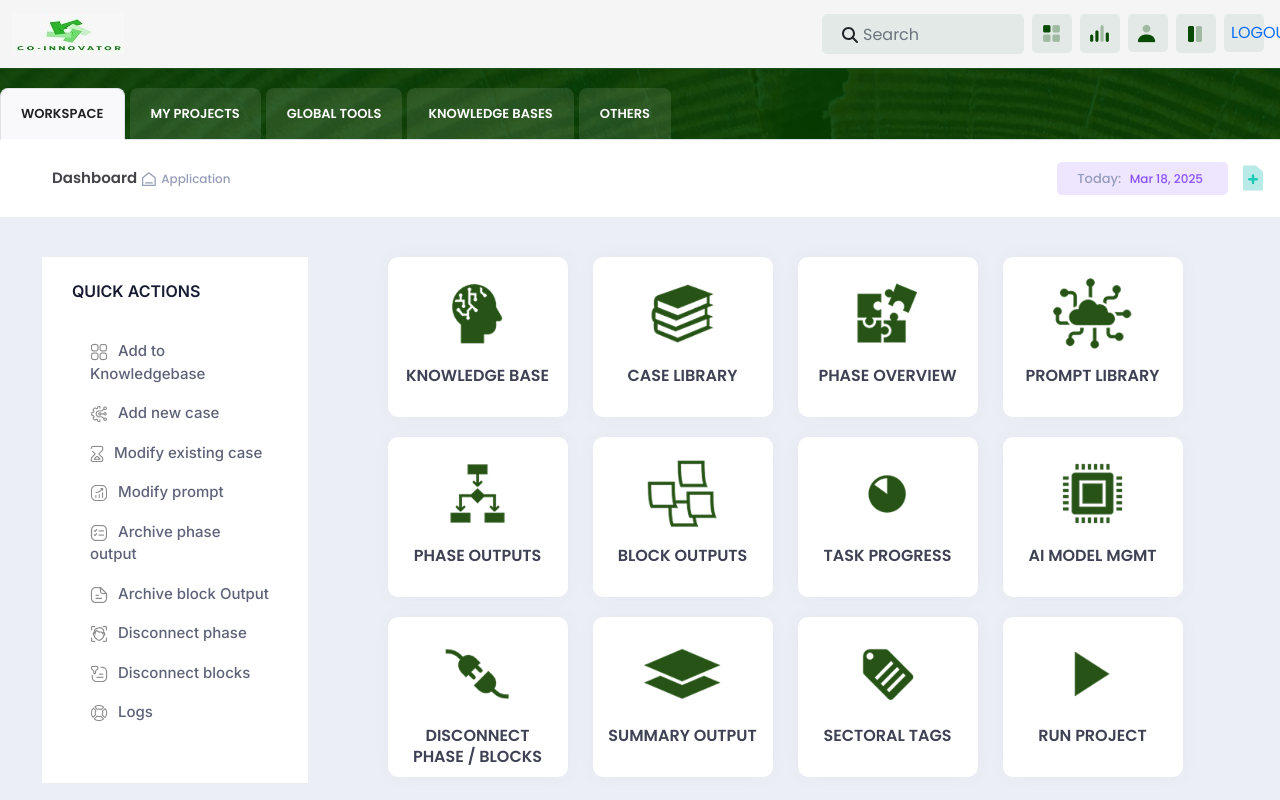
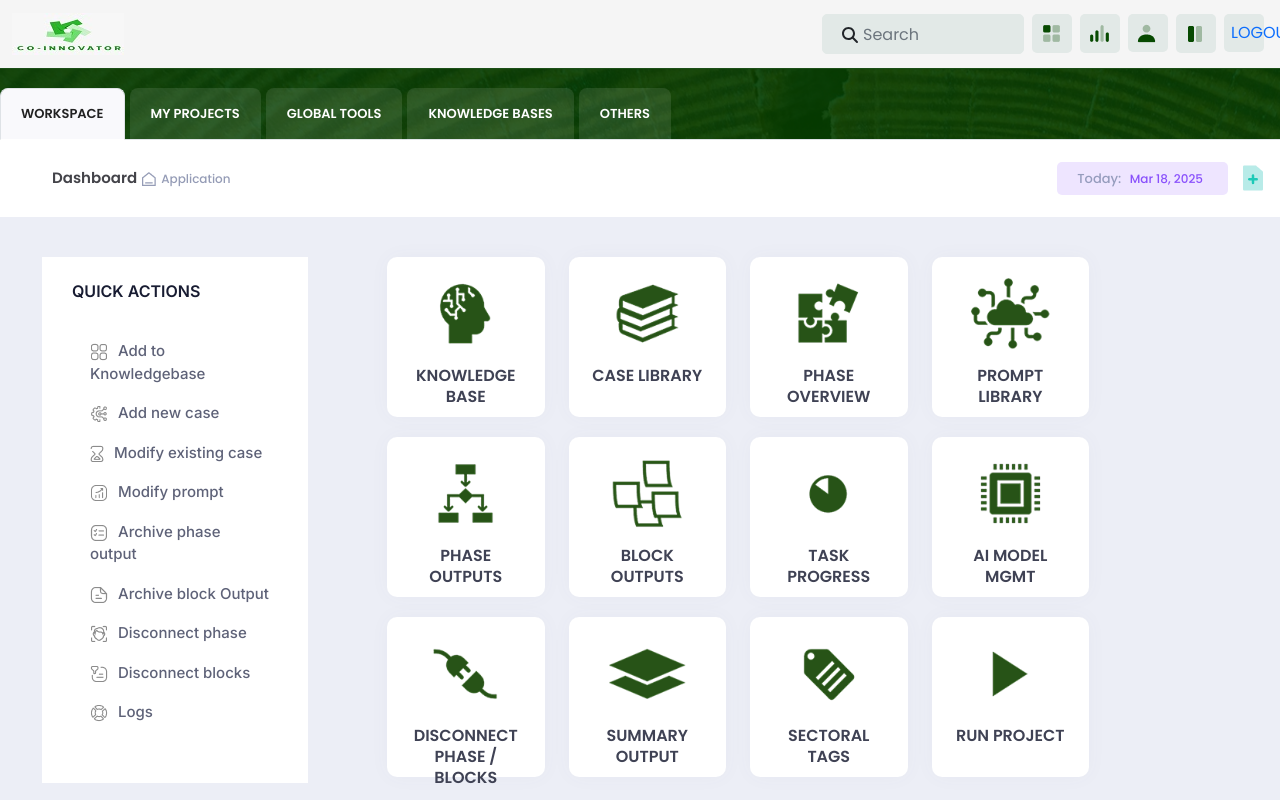
Before and after one commit to RakeshRoy1995/tail-admin, a React (Vite) app: page /admin in a window 1280 px wide. Shown: the top 800 px of the page. Built offline with nearby package versions, Linux system fonts and the light colour scheme; no server answers; sample sign-in values are in the browser's storage.

Commit message:
page mastering

```diff
--- /dev/null
+++ b/src/app/Admin.tsx
@@ -0,0 +1,165 @@
+import { motion } from "framer-motion";
+import { Link } from "react-router-dom";
+
+export default function Admin() {
+    const parentAnimation = {
+        hidden: { opacity: 0, y: 20 },
+        visible: { opacity: 1, y: 0, transition: { duration: 0.5, staggerChildren: 0.1 } },
+      };
+
+      const childHoverAnimation = {
+        whileHover: { scale: 1.1, transition: { duration: 0.3 } },
+      };
+  return (
+    <motion.div
+      className="col-lg-9 col-md-9 right-panel-wrap"
+      variants={parentAnimation}
+      initial="hidden"
+      animate="visible"
+    >
+      <div className="row ">
+        <motion.div
+          className="col-md-3 col-sm-3 col-6"
+          {...childHoverAnimation}
+        >
+          <div className="icon-box">
+            <a href="#">
+              <img src="asset/assets/img/img1.png" alt="" />
+              <p>Knowledge Base</p>
+            </a>
+          </div>
+        </motion.div>
+
+        <motion.div
+          className="col-md-3 col-sm-3 col-6"
+          {...childHoverAnimation}
+        >
+          <div className="icon-box">
+            <a href="#">
+              <img src="asset/assets/img/img2.png" alt="" />
+              <p>CASE LIBRARY</p>
+            </a>
+          </div>
+        </motion.div>
+
+        <motion.div
+          className="col-md-3 col-sm-3 col-6"
+          {...childHoverAnimation}
+        >
+          <div className="icon-box">
+            <Link to="/phase-overview">
+              <img src="asset/assets/img/img3.png" alt="" />
+              <p>PHASE OVERVIEW</p>
+            </Link>
+          </div>
+        </motion.div>
+
+        <motion.div
+          className="col-md-3 col-sm-3 col-6"
+          {...childHoverAnimation}
+        >
+          <div className="icon-box">
+            <a href="#">
+              <img src="asset/assets/img/img4.png" alt="" />
+              <p>PROMPT LIBRARY</p>
+            </a>
+          </div>
+        </motion.div>
+      </div>
+      <div className="row ">
+        <motion.div
+          className="col-md-3 col-sm-3 col-6"
+          {...childHoverAnimation}
+        >
+          <div className="icon-box">
+            <Link to="/phase-output">
+              <img src="asset/assets/img/img5.png" alt="" />
+              <p>PHASE OUTPUTS</p>
+            </Link>
+          </div>
+        </motion.div>
+        <motion.div
+          className="col-md-3 col-sm-3 col-6"
+          {...childHoverAnimation}
+        >
+          <div className="icon-box">
+            <Link to="/block-output">
+              <img src="asset/assets/img/img6.png" alt="" />
+              <p>BLOCK OUTPUTS</p>
+            </Link>
+          </div>
+        </motion.div>
+
+        <motion.div
+          className="col-md-3 col-sm-3 col-6"
+          {...childHoverAnimation}
+        >
+          <div className="icon-box">
+            <a href="#">
+              <img src="asset/assets/img/img7.png" alt="" />
+              <p>TASK PROGRESS</p>
+            </a>
+          </div>
+        </motion.div>
+
+        <motion.div
+          className="col-md-3 col-sm-3 col-6"
+          {...childHoverAnimation}
+        >
+          <div className="icon-box">
+            <a href="#">
+              <img src="asset/assets/img/img8.png" alt="" />
+              <p>AI MODEL MGMT</p>
+            </a>
+          </div>
+        </motion.div>
+      </div>
+      <div className="row ">
+        <motion.div
+          className="col-md-3 col-sm-3 col-6"
+          {...childHoverAnimation}
+        >
+          <div className="icon-box">
+            <a href="#">
+              <img src="asset/assets/img/img9.png" alt="" />
+              <p>DISCONNECT PHASE / BLOCKS</p>
+            </a>
+          </div>
+        </motion.div>
+        <motion.div
+          className="col-md-3 col-sm-3 col-6"
+          {...childHoverAnimation}
+        >
+          <div className="icon-box">
+            <a href="#">
+              <img src="asset/assets/img/img10.png" alt="" />
+              <p>SUMMARY OUTPUT</p>
+            </a>
+          </div>
+        </motion.div>
+        <motion.div
+          className="col-md-3 col-sm-3 col-6"
+          {...childHoverAnimation}
+        >
+          <div className="icon-box">
+            <a href="#">
+              <img src="asset/assets/img/img11.png" alt="" />
+              <p>SECTORAL TAGS</p>
+            </a>
+          </div>
+        </motion.div>
+        <motion.div
+          className="col-md-3 col-sm-3 col-6"
+          {...childHoverAnimation}
+        >
+          <div className="icon-box">
+            <a href="#">
+              <img src="asset/assets/img/img12.png" alt="" />
+              <p>RUN PROJECT</p>
+            </a>
+          </div>
+        </motion.div>
+      </div>
+    </motion.div>
+  );
+}
--- a/src/app/App.tsx
+++ b/src/app/App.tsx
@@ -10,6 +10,7 @@ import HomeEntryPage from "@/pages/HomeEntryPage/HomeEntryPage";
 import PhaseOverView from "@/pages/PhaseOverView/PhaseOverView";
 import PhaseOutput from "@/pages/PhaseOutput/PhaseOutput";
 import BlockOutput from "@/pages/BlockOutput/BlockOutput";
+import Admin from "./Admin";
 const Home = React.lazy(() => import("@/pages/Home/index"));
 const PrivateRoute = React.lazy(() => import("./PrivateRoute"));
 const Login = React.lazy(() => import("@/pages/Login/Login"));
@@ -49,12 +50,13 @@ const App: FC = () => {
           <Route path="/" element={<HomeEntryPage />}></Route>
 
           <Route path="/" element={<PrivateRoute />}>
+
+            <Route path="/" element={<Layout />}>
             <Route path="/phase-overview" element={<PhaseOverView />} />
             <Route path="/phase-output" element={<PhaseOutput />} />
             <Route path="/block-output" element={<BlockOutput />} />
-            <Route path="/" element={<Layout />}>
               {/* <Route path="/" element={<Home />} /> */}
-              <Route path="/admin" element={<Home />} />
+              <Route path="/admin" element={<Admin />} />
               {/* <Route path="/pmu" element={<Pmu/>}/> */}
               {/* <Route path="/Dashboard" element={<Dashboard/>}/> */}
 
--- a/src/app/Layout/LeftSideMenuBar.tsx
+++ b/src/app/Layout/LeftSideMenuBar.tsx
@@ -21,7 +21,11 @@ function LeftSideMenuBar() {
 
   const parentAnimation = {
     hidden: { opacity: 0, y: 20 },
-    visible: { opacity: 1, y: 0, transition: { duration: 0.5, staggerChildren: 0.1 } },
+    visible: {
+      opacity: 1,
+      y: 0,
+      transition: { duration: 0.5, staggerChildren: 0.1 },
+    },
   };
 
   const childHoverAnimation = {
@@ -408,127 +412,14 @@ function LeftSideMenuBar() {
                       </div>
                     </div>
 
-
                     <motion.div
-                        className="col-lg-9 col-md-9 right-panel-wrap"
+                      className="col-lg-9 col-md-9"
                       variants={parentAnimation}
                       initial="hidden"
                       animate="visible"
                     >
-                        <div className="row ">
-
-                        <motion.div className="col-md-3 col-sm-3 col-6" {...childHoverAnimation}>
-                          <div className="icon-box">
-                            <a href="#">
-                              <img src="asset/assets/img/img1.png" alt="" />
-                              <p>Knowledge Base</p>
-                            </a>
-                          </div>
+                      <Outlet />
                     </motion.div>
-
-                        <motion.div className="col-md-3 col-sm-3 col-6" {...childHoverAnimation}>
-                          <div className="icon-box">
-                            <a href="#">
-                              <img src="asset/assets/img/img2.png" alt="" />
-                              <p>CASE LIBRARY</p>
-                            </a>
-                          </div>
-                        </motion.div>
-
-                        <motion.div className="col-md-3 col-sm-3 col-6" {...childHoverAnimation}>
-                          <div className="icon-box">
-                            <Link to="/phase-overview">
-                              <img src="asset/assets/img/img3.png" alt="" />
-                              <p>PHASE OVERVIEW</p>
-                            </Link>
-                          </div>
-                          </motion.div>
-
-                        <motion.div className="col-md-3 col-sm-3 col-6" {...childHoverAnimation}>
-                          <div className="icon-box">
-                            <a href="#">
-                              <img src="asset/assets/img/img4.png" alt="" />
-                              <p>PROMPT LIBRARY</p>
-                            </a>
-                          </div>
-                          </motion.div>
-
-                      </div>
-                      <div className="row ">
-                        <motion.div className="col-md-3 col-sm-3 col-6" {...childHoverAnimation}>
-                          <div className="icon-box">
-                            <Link to="/phase-output">
-                              <img src="asset/assets/img/img5.png" alt="" />
-                              <p>PHASE OUTPUTS</p>
-                            </Link>
-                          </div>
-                        </motion.div>
-                        <motion.div className="col-md-3 col-sm-3 col-6" {...childHoverAnimation}>
-                          <div className="icon-box">
-                              <Link to="/block-output">
-                                <img src="asset/assets/img/img6.png" alt="" />
-                                <p>BLOCK OUTPUTS</p>
-                              </Link>
-
-                          </div>
-                          </motion.div>
-
-                        <motion.div className="col-md-3 col-sm-3 col-6" {...childHoverAnimation}>
-                          <div className="icon-box">
-                            <a href="#">
-                              <img src="asset/assets/img/img7.png" alt="" />
-                              <p>TASK PROGRESS</p>
-                            </a>
-                          </div>
-                          </motion.div>
-
-                        <motion.div className="col-md-3 col-sm-3 col-6" {...childHoverAnimation}>
-                          <div className="icon-box">
-                            <a href="#">
-                              <img src="asset/assets/img/img8.png" alt="" />
-                              <p>AI MODEL MGMT</p>
-                            </a>
-                          </div>
-                          </motion.div>
-
-                      </div>
-                      <div className="row ">
-                        <motion.div className="col-md-3 col-sm-3 col-6" {...childHoverAnimation}>
-                          <div className="icon-box">
-                            <a href="#">
-                              <img src="asset/assets/img/img9.png" alt="" />
-                              <p>DISCONNECT PHASE / BLOCKS</p>
-                            </a>
-                          </div>
-                        </motion.div>
-                        <motion.div className="col-md-3 col-sm-3 col-6" {...childHoverAnimation}>
-                          <div className="icon-box">
-                            <a href="#">
-                              <img src="asset/assets/img/img10.png" alt="" />
-                              <p>SUMMARY OUTPUT</p>
-                            </a>
-                          </div>
-                        </motion.div>
-                        <motion.div className="col-md-3 col-sm-3 col-6" {...childHoverAnimation}>
-                          <div className="icon-box">
-                            <a href="#">
-                              <img src="asset/assets/img/img11.png" alt="" />
-                              <p>SECTORAL TAGS</p>
-                            </a>
-                          </div>
-                        </motion.div>
-                        <motion.div className="col-md-3 col-sm-3 col-6" {...childHoverAnimation}>
-                          <div className="icon-box">
-                            <a href="#">
-                              <img src="asset/assets/img/img12.png" alt="" />
-                              <p>RUN PROJECT</p>
-                            </a>
-                          </div>
-                        </motion.div>
-                      </div>
-                      </motion.div>
-
-
                   </div>
                 </div>
 
@@ -644,7 +535,10 @@ function LeftSideMenuBar() {
                       animate="visible"
                     >
                       <div className="row ">
-                        <motion.div className="col-md-3 col-sm-3 col-6" {...childHoverAnimation}>
+                        <motion.div
+                          className="col-md-3 col-sm-3 col-6"
+                          {...childHoverAnimation}
+                        >
                           <div className="icon-box">
                             <a href="#">
                               <img src="asset/assets/img/img13.png" alt="" />
@@ -652,7 +546,10 @@ function LeftSideMenuBar() {
                             </a>
                           </div>
                         </motion.div>
-                        <motion.div className="col-md-3 col-sm-3 col-6" {...childHoverAnimation}>
+                        <motion.div
+                          className="col-md-3 col-sm-3 col-6"
+                          {...childHoverAnimation}
+                        >
                           <div className="icon-box">
                             <a href="#">
                               <img src="asset/assets/img/img14.png" alt="" />
@@ -660,7 +557,10 @@ function LeftSideMenuBar() {
                             </a>
                           </div>
                         </motion.div>
-                        <motion.div className="col-md-3 col-sm-3 col-6" {...childHoverAnimation}>
+                        <motion.div
+                          className="col-md-3 col-sm-3 col-6"
+                          {...childHoverAnimation}
+                        >
                           <div className="icon-box">
                             <a href="#">
                               <img src="asset/assets/img/img15.png" alt="" />
@@ -668,7 +568,10 @@ function LeftSideMenuBar() {
                             </a>
                           </div>
                         </motion.div>
-                        <motion.div className="col-md-3 col-sm-3 col-6" {...childHoverAnimation}>
+                        <motion.div
+                          className="col-md-3 col-sm-3 col-6"
+                          {...childHoverAnimation}
+                        >
                           <div className="icon-box">
                             <a href="#">
                               <img src="asset/assets/img/img7.png" alt="" />
@@ -678,7 +581,10 @@ function LeftSideMenuBar() {
                         </motion.div>
                       </div>
                       <div className="row ">
-                        <motion.div className="col-md-3 col-sm-3 col-6" {...childHoverAnimation}>
+                        <motion.div
+                          className="col-md-3 col-sm-3 col-6"
+                          {...childHoverAnimation}
+                        >
                           <div className="icon-box">
                             <a href="#">
                               <img src="asset/assets/img/img5.png" alt="" />
@@ -686,7 +592,10 @@ function LeftSideMenuBar() {
                             </a>
                           </div>
                         </motion.div>
-                        <motion.div className="col-md-3 col-sm-3 col-6" {...childHoverAnimation}>
+                        <motion.div
+                          className="col-md-3 col-sm-3 col-6"
+                          {...childHoverAnimation}
+                        >
                           <div className="icon-box">
                             <a href="#">
                               <img src="asset/assets/img/img6.png" alt="" />
@@ -694,7 +603,10 @@ function LeftSideMenuBar() {
                             </a>
                           </div>
                         </motion.div>
-                        <motion.div className="col-md-3 col-sm-3 col-6" {...childHoverAnimation}>
+                        <motion.div
+                          className="col-md-3 col-sm-3 col-6"
+                          {...childHoverAnimation}
+                        >
                           <div className="icon-box">
                             <a href="#">
                               <img src="asset/assets/img/img9.png" alt="" />
@@ -702,7 +614,10 @@ function LeftSideMenuBar() {
                             </a>
                           </div>
                         </motion.div>
-                        <motion.div className="col-md-3 col-sm-3 col-6" {...childHoverAnimation}>
+                        <motion.div
+                          className="col-md-3 col-sm-3 col-6"
+                          {...childHoverAnimation}
+                        >
                           <div className="icon-box">
                             <a href="#">
                               <img src="asset/assets/img/img8.png" alt="" />
@@ -712,7 +627,10 @@ function LeftSideMenuBar() {
                         </motion.div>
                       </div>
                       <div className="row ">
-                        <motion.div className="col-md-3 col-sm-3 col-6" {...childHoverAnimation}>
+                        <motion.div
+                          className="col-md-3 col-sm-3 col-6"
+                          {...childHoverAnimation}
+                        >
                           <div className="icon-box">
                             <a href="#">
                               <img src="asset/assets/img/img10.png" alt="" />
@@ -720,7 +638,10 @@ function LeftSideMenuBar() {
                             </a>
                           </div>
                         </motion.div>
-                        <motion.div className="col-md-3 col-sm-3 col-6" {...childHoverAnimation}>
+                        <motion.div
+                          className="col-md-3 col-sm-3 col-6"
+                          {...childHoverAnimation}
+                        >
                           <div className="icon-box">
                             <a href="#">
                               <img src="asset/assets/img/img16.png" alt="" />
@@ -728,7 +649,10 @@ function LeftSideMenuBar() {
                             </a>
                           </div>
                         </motion.div>
-                        <motion.div className="col-md-3 col-sm-3 col-6" {...childHoverAnimation}>
+                        <motion.div
+                          className="col-md-3 col-sm-3 col-6"
+                          {...childHoverAnimation}
+                        >
                           <div className="icon-box">
                             <a href="#">
                               <img src="asset/assets/img/img12.png" alt="" />
@@ -738,7 +662,6 @@ function LeftSideMenuBar() {
                         </motion.div>
                       </div>
                     </motion.div>
-
                   </div>
                 </div>
                 <div
@@ -829,7 +752,10 @@ function LeftSideMenuBar() {
                       animate="visible"
                     >
                       <div className="row ">
-                        <motion.div className="col-md-3 col-sm-3 col-6" {...childHoverAnimation}>
+                        <motion.div
+                          className="col-md-3 col-sm-3 col-6"
+                          {...childHoverAnimation}
+                        >
                           <div className="icon-box">
                             <a href="#">
                               <img src="asset/assets/img/img1.png" alt="" />
@@ -837,7 +763,10 @@ function LeftSideMenuBar() {
                             </a>
                           </div>
                         </motion.div>
-                        <motion.div className="col-md-3 col-sm-3 col-6" {...childHoverAnimation}>
+                        <motion.div
+                          className="col-md-3 col-sm-3 col-6"
+                          {...childHoverAnimation}
+                        >
                           <div className="icon-box">
                             <a href="#">
                               <img src="asset/assets/img/img2.png" alt="" />
@@ -846,7 +775,10 @@ function LeftSideMenuBar() {
                           </div>
                         </motion.div>
 
-                        <motion.div className="col-md-3 col-sm-3 col-6" {...childHoverAnimation}>
+                        <motion.div
+                          className="col-md-3 col-sm-3 col-6"
+                          {...childHoverAnimation}
+                        >
                           <div className="icon-box">
                             <a href="#">
                               <img src="asset/assets/img/img3.png" alt="" />
@@ -855,7 +787,10 @@ function LeftSideMenuBar() {
                           </div>
                         </motion.div>
 
-                        <motion.div className="col-md-3 col-sm-3 col-6" {...childHoverAnimation}>
+                        <motion.div
+                          className="col-md-3 col-sm-3 col-6"
+                          {...childHoverAnimation}
+                        >
                           <div className="icon-box">
                             <a href="#">
                               <img src="asset/assets/img/img4.png" alt="" />
--- a/src/pages/Home/ui/Page/Page.tsx
+++ b/src/pages/Home/ui/Page/Page.tsx
@@ -138,7 +138,7 @@ const Home: FC = () => {
   }, []);
   return (
     <>
-     <Dashboard/>
+
     </>
   );
 };
```
Also changed, not shown: 2 other files (tests, documents, lock files or other folders). Lines whose indentation alone changed are shown as unchanged.
